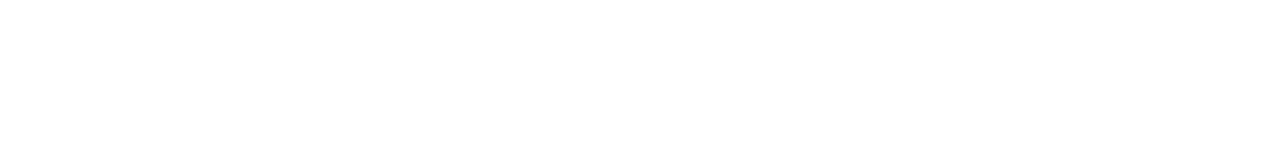
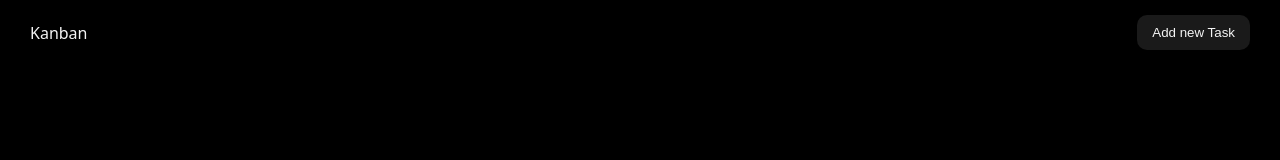
Before and after one commit to CodeTechGuy/KANBAN, a plain HTML site: page index.html in a window 1280 px wide. Drawn offline with Linux system fonts and the light colour scheme.

Commit message:
navbar section done

```diff
--- a/index.html
+++ b/index.html
@@ -7,6 +7,12 @@
     <link rel="stylesheet" href="style.css">
 </head>
 <body>
-
+    <main>
+        <nav>
+            <div class="left">Kanban</div>
+            <div class="right"><button>Add new Task</button></div>
+        </nav>
+        <section class="board"></section>
+    </main>
 </body>
 </html>
--- a/style.css
+++ b/style.css
@@ -7,4 +7,54 @@
 html, body {
     height: 100%;
     width: 100%;
+
 }
+
+html{
+    font-family: system-ui, -apple-system, BlinkMacSystemFont, 'Segoe UI', Roboto, Oxygen, Ubuntu, Cantarell, 'Open Sans', 'Helvetica Neue', sans-serif;
+}
+
+:root {
+    --bg-color: #000000;
+    --bg-button-color: #1a1a1a;
+    --primary-text-color: #f4f4f4;
+
+    /* ----padding variables---- */
+
+    --nav-padding: 15px 30px;
+    --section-padding: 15px 30px;
+    --padding-s: 5px;
+    --padding-m: 10px;
+    --padding-l: 15px;
+    --paadding-xl: 20px;
+    --padding-xxl: 30px;
+
+    /* --- border radius variables --- */
+    --border-radius-s: 5px;
+    --border-radius-m: 10px;
+    --border-radius-l: 15px;
+    --border-radius-xl: 20px;
+    --border-radius-xxl: 30px;
+}
+
+body {
+    background-color: var(--bg-color);
+    color: var(--primary-text-color);
+}
+
+nav {
+    padding: var(--nav-padding);
+    display: flex;
+    align-items: center;
+    justify-content: space-between;
+}
+
+nav button{
+    background-color: var(--bg-button-color);
+    border: none;
+    outline: none;
+    color: var(--primary-text-color);
+    padding: var(--padding-m) var(--padding-l);
+    cursor: pointer;
+    border-radius: var(--border-radius-m);
+}
```
